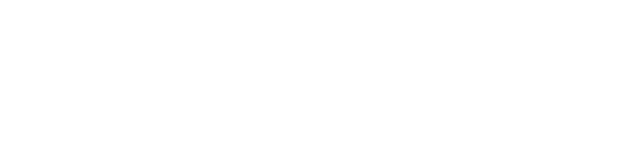
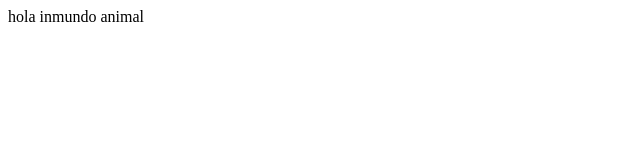
Before and after one commit to ruthrc/proyectoHector, a plain HTML site: page Hello.html in a window 1280 px wide. Shown: the whole page, without its empty margins (0-640 px from the left). Drawn offline with Linux system fonts and the light colour scheme.

Commit message:
Update Hello.html

```diff
--- a/Hello.html
+++ b/Hello.html
@@ -6,6 +6,6 @@
     <title>Document</title>
 </head>
 <body>
-    <div></div>
+    <div>hola inmundo animal</div>
 </body>
 </html>
```
